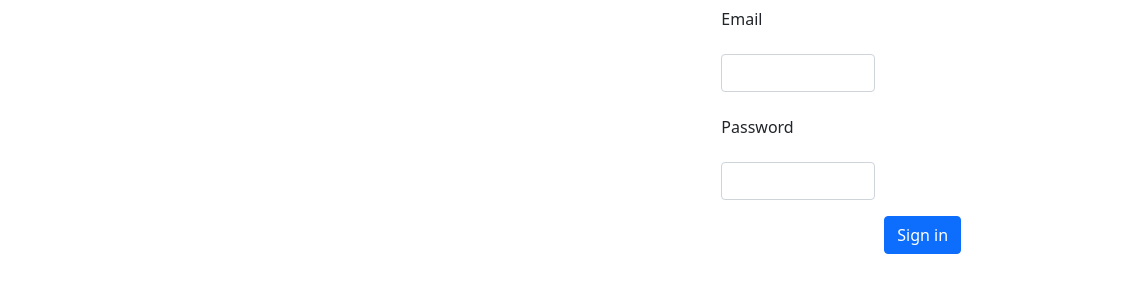
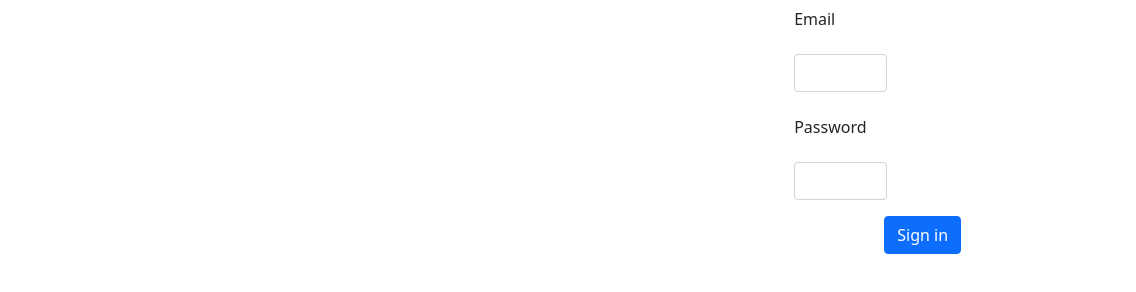
Before and after one commit to monzeromer-lab/clinic-app-semester-project, an Electron app: page front/index.html in a window 1280 px wide. Shown: the full height of the page, 144-1280 px from the left. Drawn offline with Linux system fonts and the light colour scheme.

Commit message:
center the form

```diff
--- a/src/assets/css/main.css
+++ b/src/assets/css/main.css
@@ -12,7 +12,5 @@
 
 form{
     vertical-align: middle;
-    align-items: center;
-    align-self: center;
-    align-content: center;
+    place-self: center;
 }
```
